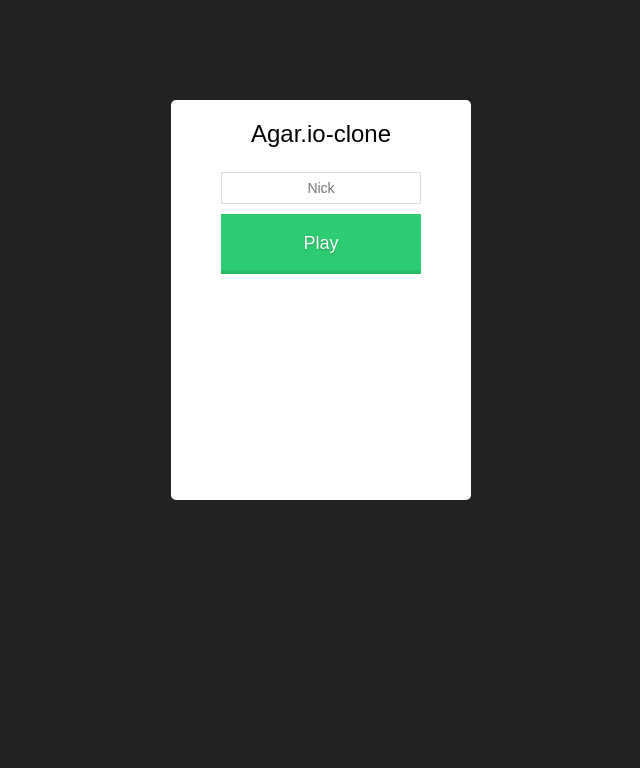
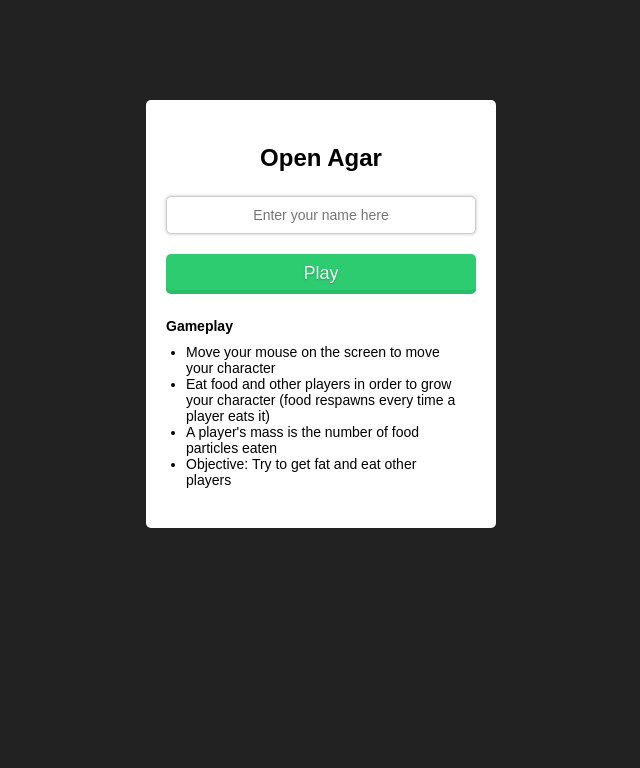
Before and after one commit to owenashurst/agar.io-clone, a PHP site: page / in a window 1280 px wide. Shown: the top 768 px of the page, without its empty margins (319-959 px from the left). Run offline with PHP 8.4, Linux system fonts and the light colour scheme; some libraries are stand-ins or nearby versions.

Commit message:
#77 Improve menu

```diff
--- a/client/css/main.css
+++ b/client/css/main.css
@@ -73,40 +73,48 @@ canvas {
 #startMenu {
 	margin:auto;
 	margin-top:100px;
-    width: 300px;
-    height: 400px;
-    border-radius: 5px;
+	width: 350px;
+	padding: 20px;
+	border-radius: 5px 5px 5px 5px;
+	-moz-border-radius: 5px 5px 5px 5px;
+	-webkit-border-radius: 5px 5px 5px 5px;
 	background-color: white;
+	box-sizing: border-box;
 }
 
 #startMenu p {
-    padding-top:20px;
+	padding: 0;
 	text-align:center;
 	font-size: x-large;
+	font-weight: bold;
 }
 
 #playerNameInput {
-    margin-left: 50px;
-    width: 184px;
+	width: 100%;
 	text-align: center;
-    padding: 7px;
+	padding: 10px;
 	border: solid 1px #dcdcdc;
 	transition: box-shadow 0.3s, border 0.3s;
+	box-sizing: border-box;
+	border-radius: 5px 5px 5px 5px;
+	-moz-border-radius: 5px 5px 5px 5px;
+	-webkit-border-radius: 5px 5px 5px 5px;
+	margin-bottom: 10px;
+	outline: none;
 }
 
 #playerNameInput:focus, #playerNameInput.focus {
-  border: solid 1px #707070;
-  box-shadow: 0 0 5px 1px #969696;
+	border: solid 1px #CCCCCC;
+	box-shadow: 0 0 3px 1px #DDDDDD;
 }
 
 #startButton {
 	position: relative;
 	margin: auto;
-  margin-left: 50px;
 	margin-top: 10px;
-  width: 200px;
-  height: 60px;
-  padding: 0;
+	width: 100%;
+	height: 40px;
+	box-sizing: border-box;
 	font-size: large;
 	color: white;
 	text-align: center;
@@ -117,6 +125,10 @@ canvas {
 	cursor: pointer;
 	-webkit-box-shadow: inset 0 -2px #28be68;
 	box-shadow: inset 0 -2px #28be68;
+	border-radius: 5px 5px 5px 5px;
+	-moz-border-radius: 5px 5px 5px 5px;
+	-webkit-border-radius: 5px 5px 5px 5px;
+	margin-bottom: 10px;
 }
 
 #startButton:active, #startButton:hover {
@@ -126,3 +138,13 @@ canvas {
 	-webkit-box-shadow: none;
 	box-shadow: none;
 }
+
+#startMenu h3 {
+	padding-bottom: 0;
+	margin-bottom: 0;
+}
+
+#startMenu ul {
+	margin: 10px; padding: 10px;
+	margin-top: 0;
+}
--- a/client/index.html
+++ b/client/index.html
@@ -17,10 +17,18 @@
     </div>
     <div id="startMenuWrapper">
         <div id="startMenu">
-            <p> Agar.io-clone </p>
-            <input type="text" placeholder="Nick" id="playerNameInput" />
+            <p>Open Agar</p>
+            <input type="text" tabindex="0" autofocus placeholder="Enter your name here" id="playerNameInput" />
             <br />
             <button id="startButton">Play</button>
+            <br/>
+            <h3>Gameplay</h3>
+            <ul>
+                <li>Move your mouse on the screen to move your character</li>
+                <li>Eat food and other players in order to grow your character (food respawns every time a player eats it)</li>
+                <li>A player's mass is the number of food particles eaten</li>
+                <li>Objective: Try to get fat and eat other players</li>
+            </ul>
         </div>
     </div>
     <script src="/socket.io/socket.io.js"></script>
```
Lines whose indentation alone changed are shown as unchanged.
